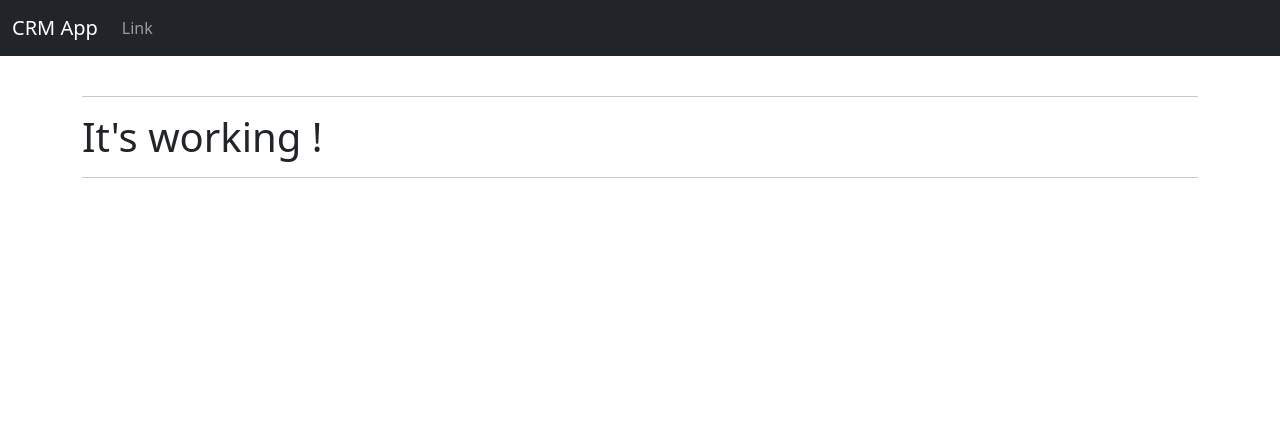
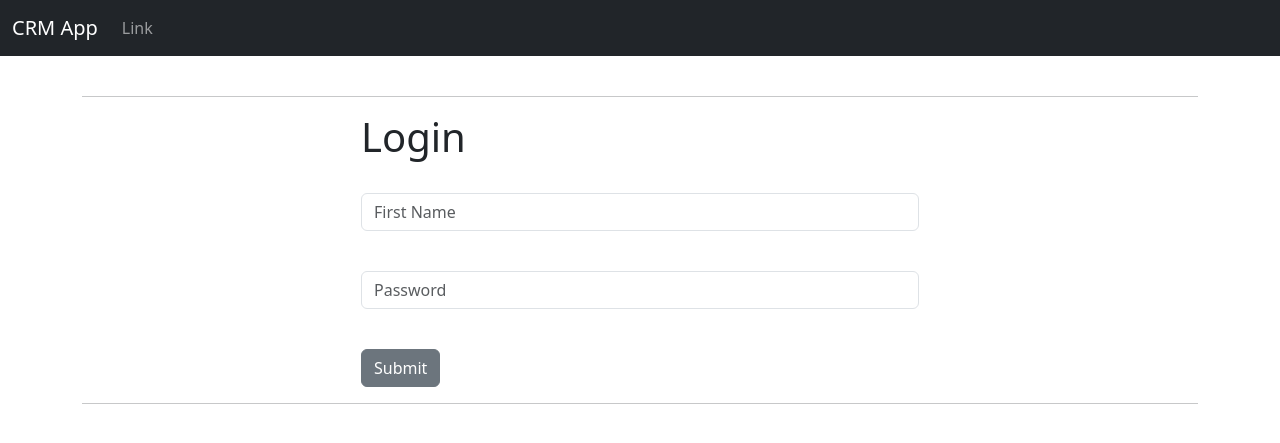
Before and after one commit to Eamateli/CRM_App, a Django app: page / in a window 1280 px wide. Shown: the top 443 px of the page. Run offline with Django 5.2, Linux system fonts and the light colour scheme.

Commit message:
Adding the loging style in home.html

```diff
--- a/website/templates/home.html
+++ b/website/templates/home.html
@@ -1,4 +1,32 @@
 {%  extends 'base.html'  %}
 {% block content %}
-<h1>It's working !</h1>
+
+<div class="col-md-6 offset-md-3">
+
+{% if user.is_authenticated %}
+<h1>Welcome !</h1>
+
+{% else %}
+
+<h1>Login</h1>
+<br/>
+<form method="POST" action="{% url 'home' %}">
+    {% csrf_token %}
+    <form>
+        <div class="mb-3">
+          <input type="text" class="form-control" name="username", placeholder="First Name" required>
+        </div>
+        <br/>
+        <div class="mb-3">
+          <input type="password" class="form-control" name="password", placeholder="Password" required>
+        </div>
+        <br/>
+        <button type="submit" class="btn btn-secondary">Submit</button>
+      </form>
+</form>
+
+</div>
+
+{% endif %}
+
 {% endblock %}
--- a/website/urls.py
+++ b/website/urls.py
@@ -3,5 +3,7 @@ from . import views
 
 urlpatterns = [
     path('',views.home, name='home'),
+    # path('login/',views.login_user, name='login'),
+    # path('logout/',views.logout_user, name='logout'),
 
 ]
--- a/website/views.py
+++ b/website/views.py
@@ -5,10 +5,5 @@ from django.contrib import messages
 def home(request):
     return render(request, 'home.html', {})
 
-
-def login_user(request):
-    pass
-
-
 def logout_user(request):
     pass
```
